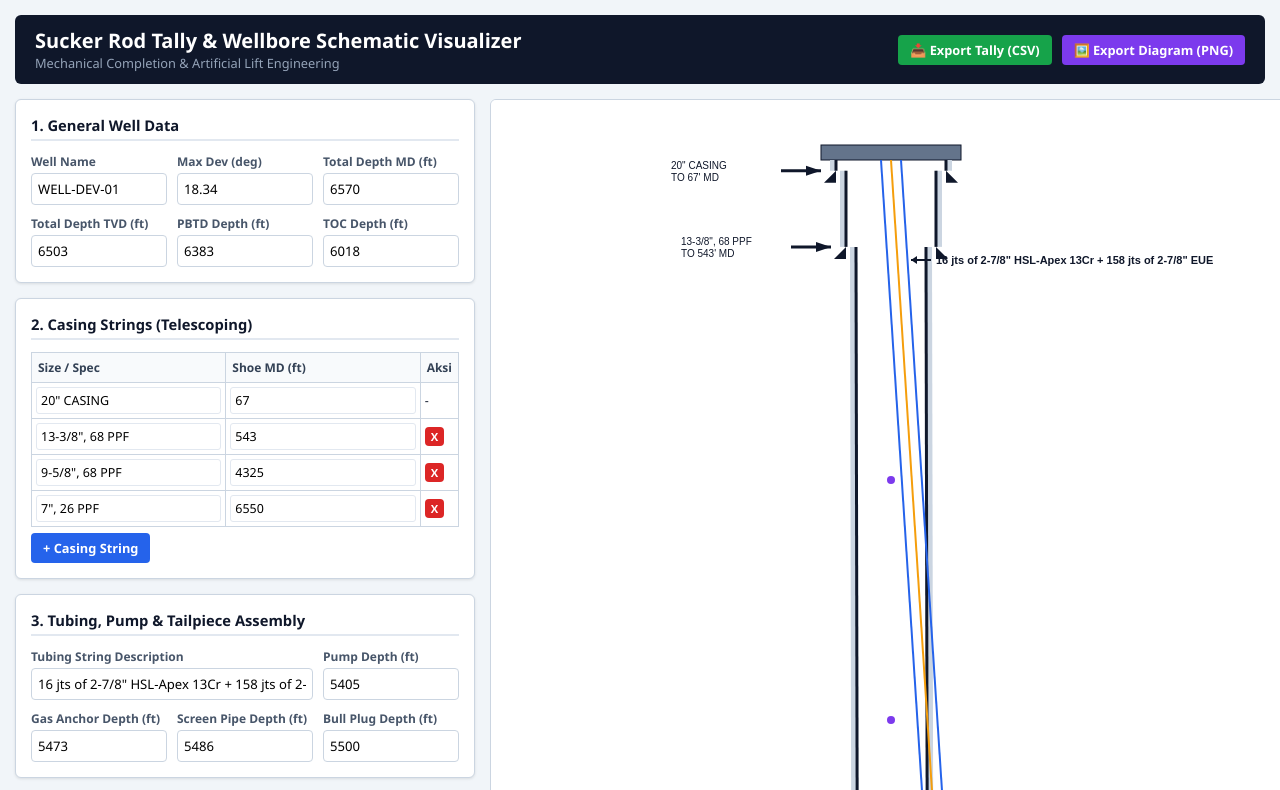
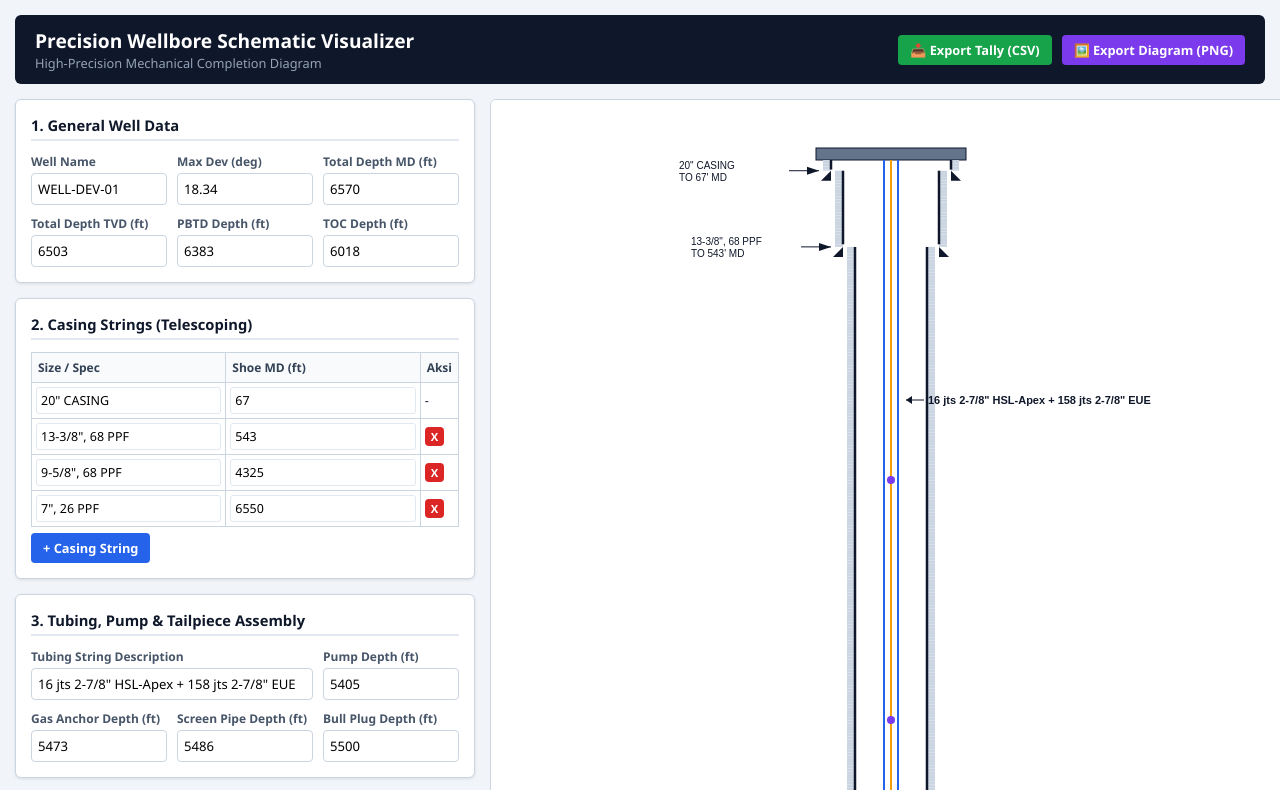
Before and after one commit to hamdanipetroleum-ai/SRP-Tally, a plain HTML site: page index.html in a window 1280 px wide. Shown: the top 790 px of the page. Drawn offline with Linux system fonts and the light colour scheme.

Commit message:
Update title and content in index.html

```diff
--- a/index.html
+++ b/index.html
@@ -3,7 +3,7 @@
 <head>
     <meta charset="UTF-8">
     <meta name="viewport" content="width=device-width, initial-scale=1.0">
-    <title>Professional Wellbore Schematic & Sucker Rod Tally Generator</title>
+    <title>Precision Wellbore Schematic & Sucker Rod Visualizer</title>
     <style>
         :root {
             --primary-color: #0f172a;
@@ -41,7 +41,7 @@
         }
 
         .header-title h1 {
-            font-size: 1.25rem;
+            font-size: 1.2rem;
         }
 
         .header-title p {
@@ -180,8 +180,8 @@
 
     <header>
         <div class="header-title">
-            <h1>Sucker Rod Tally & Wellbore Schematic Visualizer</h1>
-            <p>Mechanical Completion & Artificial Lift Engineering</p>
+            <h1>Precision Wellbore Schematic Visualizer</h1>
+            <p>High-Precision Mechanical Completion Diagram</p>
         </div>
         <div class="header-actions">
             <button class="btn btn-success" onclick="exportTallyCSV()">📥 Export Tally (CSV)</button>
@@ -190,7 +190,7 @@
     </header>
 
     <div class="container">
-        <!-- SEKTOR INPUT DATA (KIRI) -->
+        <!-- FORM INPUT DATA -->
         <div class="left-panel">
 
             <div class="card">
@@ -264,7 +264,7 @@
                 <div class="form-grid">
                     <div class="form-group" style="grid-column: span 2;">
                         <label>Tubing String Description</label>
-                        <input type="text" id="tubingDesc" value="16 jts of 2-7/8&quot; HSL-Apex 13Cr + 158 jts of 2-7/8&quot; EUE">
+                        <input type="text" id="tubingDesc" value="16 jts 2-7/8&quot; HSL-Apex + 158 jts 2-7/8&quot; EUE">
                     </div>
                     <div class="form-group">
                         <label>Pump Depth (ft)</label>
@@ -346,7 +346,7 @@
                         <tr>
                             <td><input type="text" class="int-label" value="DST#2: 5678'-5692' MD"></td>
                             <td><input type="number" class="int-top" value="5678" onchange="renderWellSchema()"></td>
-                            <td><input type="number" class="int-btm" value="5692" onchange="renderWellSchema()"></td>
+                            <td><input type="number" class="int-btm" value="5678" onchange="renderWellSchema()"></td>
                             <td><button class="btn btn-danger" onclick="removeRow(this)">X</button></td>
                         </tr>
                         <tr>
@@ -362,7 +362,7 @@
 
         </div>
 
-        <!-- SEKTOR CANVAS DIAGRAM (KANAN) -->
+        <!-- SEKTOR CANVAS DIAGRAM -->
         <div class="right-panel">
             <div class="canvas-container">
                 <canvas id="wellCanvas" width="850" height="1200"></canvas>
@@ -464,6 +464,7 @@
                 totalRodLen += len;
             });
 
+            // FUNGSI PERSAMAAN KONTINU TRAJEKTORI SUMUR
             function getCoord(md) {
                 const kickOffMD = 4300;
                 const devAngle = 18.34 * Math.PI / 180;
@@ -482,64 +483,93 @@
                 }
             }
 
-            // Surface Hatch
+            // 1. SURFACE CELLAR
             let surfacePt = getCoord(0);
             ctx.fillStyle = '#64748b';
-            ctx.fillRect(surfacePt.x - 70, surfacePt.y - 15, 140, 15);
+            ctx.fillRect(surfacePt.x - 75, surfacePt.y - 12, 150, 12);
             ctx.strokeStyle = '#0f172a';
-            ctx.strokeRect(surfacePt.x - 70, surfacePt.y - 15, 140, 15);
+            ctx.strokeRect(surfacePt.x - 75, surfacePt.y - 12, 150, 12);
 
-            // Casings & Cement
-            const csgWidths = [110, 90, 70, 50];
+            // 2. CASING STRINGS (PRESISI KONSENTRIS & SEMEN)
+            const csgWidths = [120, 96, 72, 48]; // Radius Casing Presisi
             casings.forEach((csg, idx) => {
-                let w = csgWidths[idx] || (50 - idx * 5);
-                let pStart = getCoord(idx === 0 ? 0 : casings[idx-1].depth);
-                let pEnd = getCoord(csg.depth);
+                let w = csgWidths[idx] || (48 - idx * 4);
+                let topMD = idx === 0 ? 0 : casings[idx-1].depth;
+                let btmMD = csg.depth;
 
+                // Polygon Semen di Luar Dinding Casing
                 ctx.fillStyle = '#cbd5e1';
+                for (let m = topMD; m <= btmMD; m += 20) {
+                    let pt1 = getCoord(m);
+                    let pt2 = getCoord(Math.min(m + 20, btmMD));
+                    let cementW = 8;
+
+                    // Sisi Kiri
+                    ctx.beginPath();
+                    ctx.moveTo(pt1.x - w/2 - cementW, pt1.y);
+                    ctx.lineTo(pt2.x - w/2 - cementW, pt2.y);
+                    ctx.lineTo(pt2.x - w/2, pt2.y);
+                    ctx.lineTo(pt1.x - w/2, pt1.y);
+                    ctx.fill();
+
+                    // Sisi Kanan
+                    ctx.beginPath();
+                    ctx.moveTo(pt1.x + w/2 + cementW, pt1.y);
+                    ctx.lineTo(pt2.x + w/2 + cementW, pt2.y);
+                    ctx.lineTo(pt2.x + w/2, pt2.y);
+                    ctx.lineTo(pt1.x + w/2, pt1.y);
+                    ctx.fill();
+                }
+
+                // Dinding Casing (Garis Hitam Tegas)
+                ctx.lineWidth = 2.5;
+                ctx.strokeStyle = '#0f172a';
+
+                // Dinding Kiri
                 ctx.beginPath();
-                ctx.moveTo(pStart.x - w/2 - 6, pStart.y);
-                ctx.lineTo(pEnd.x - w/2 - 6, pEnd.y);
-                ctx.lineTo(pEnd.x - w/2, pEnd.y);
-                ctx.lineTo(pStart.x - w/2, pStart.y);
+                for (let m = topMD; m <= btmMD; m += 20) {
+                    let pt = getCoord(m);
+                    let x = pt.x - w/2 * Math.cos(pt.angle);
+                    let y = pt.y + w/2 * Math.sin(pt.angle);
+                    if (m === topMD) ctx.moveTo(x, y); else ctx.lineTo(x, y);
+                }
+                ctx.stroke();
+
+                // Dinding Kanan
+                ctx.beginPath();
+                for (let m = topMD; m <= btmMD; m += 20) {
+                    let pt = getCoord(m);
+                    let x = pt.x + w/2 * Math.cos(pt.angle);
+                    let y = pt.y - w/2 * Math.sin(pt.angle);
+                    if (m === topMD) ctx.moveTo(x, y); else ctx.lineTo(x, y);
+                }
+                ctx.stroke();
+
+                // Casing Shoe (Sepatu Casing Segitiga Presisi)
+                let pShoe = getCoord(btmMD);
+                ctx.fillStyle = '#0f172a';
+
+                ctx.beginPath();
+                ctx.moveTo(pShoe.x - w/2, pShoe.y);
+                ctx.lineTo(pShoe.x - w/2 - 10, pShoe.y + 10);
+                ctx.lineTo(pShoe.x - w/2, pShoe.y + 10);
                 ctx.fill();
 
                 ctx.beginPath();
-                ctx.moveTo(pStart.x + w/2 + 6, pStart.y);
-                ctx.lineTo(pEnd.x + w/2 + 6, pEnd.y);
-                ctx.lineTo(pEnd.x + w/2, pEnd.y);
-                ctx.lineTo(pStart.x + w/2, pStart.y);
+                ctx.moveTo(pShoe.x + w/2, pShoe.y);
+                ctx.lineTo(pShoe.x + w/2 + 10, pShoe.y + 10);
+                ctx.lineTo(pShoe.x + w/2, pShoe.y + 10);
                 ctx.fill();
 
-                ctx.lineWidth = 3;
-                ctx.strokeStyle = '#0f172a';
-                [-w/2, w/2].forEach(side => {
-                    ctx.beginPath();
-                    ctx.moveTo(pStart.x + side, pStart.y);
-                    ctx.lineTo(pEnd.x + side, pEnd.y);
-                    ctx.stroke();
-                });
-
-                ctx.fillStyle = '#0f172a';
-                ctx.beginPath();
-                ctx.moveTo(pEnd.x - w/2, pEnd.y);
-                ctx.lineTo(pEnd.x - w/2 - 12, pEnd.y + 12);
-                ctx.lineTo(pEnd.x - w/2, pEnd.y + 12);
-                ctx.fill();
-
-                ctx.beginPath();
-                ctx.moveTo(pEnd.x + w/2, pEnd.y);
-                ctx.lineTo(pEnd.x + w/2 + 12, pEnd.y + 12);
-                ctx.lineTo(pEnd.x + w/2, pEnd.y + 12);
-                ctx.fill();
-
-                drawLeftArrow(pEnd.x - w/2 - 15, pEnd.y, `${csg.spec}\nTO ${csg.depth}' MD`);
+                // Label Kiri Casing
+                drawLeftArrow(pShoe.x - w/2 - 12, pShoe.y, `${csg.spec}\nTO ${csg.depth}' MD`);
             });
 
-            // TOC & EZBP
+            // 3. TOP OF CEMENT (TOC) & EZBP
             if (tocDepth > 0) {
                 let tocPt = getCoord(tocDepth);
-                ctx.fillStyle = '#94a3b8';
+                ctx.fillStyle = '#64748b';
+                ctx.font = '11px sans-serif';
                 ctx.fillText(`TOC at ${tocDepth}' MD`, tocPt.x + 35, tocPt.y);
             }
 
@@ -556,55 +586,71 @@
                 ctx.fillText(`EZBP at ${ezbpDepth}' MD`, ezbpPt.x + 35, ezbpPt.y + 12);
             }
 
-            // Intervals
+            // 4. INTERVAL PERFORASI (DST) PAS DI DINDING CASING 7"
             intervals.forEach(interval => {
                 let pTop = getCoord(interval.top);
                 ctx.strokeStyle = '#16a34a';
                 ctx.lineWidth = 2;
+
+                const csgProdRadius = 24; // Half of 7" casing visual width
                 for (let yMD = interval.top; yMD <= interval.btm; yMD += 4) {
                     let pt = getCoord(yMD);
                     ctx.beginPath();
-                    ctx.moveTo(pt.x - 28, pt.y);
-                    ctx.lineTo(pt.x - 22, pt.y);
-                    ctx.moveTo(pt.x + 22, pt.y);
-                    ctx.lineTo(pt.x + 28, pt.y);
+                    // Slit Kiri & Kanan
+                    ctx.moveTo(pt.x - csgProdRadius - 5, pt.y);
+                    ctx.lineTo(pt.x - csgProdRadius + 3, pt.y);
+                    ctx.moveTo(pt.x + csgProdRadius - 3, pt.y);
+                    ctx.lineTo(pt.x + csgProdRadius + 5, pt.y);
                     ctx.stroke();
                 }
 
                 ctx.fillStyle = '#16a34a';
                 ctx.font = 'bold 11px sans-serif';
-                ctx.fillText(interval.label, pTop.x - 300, pTop.y + 5);
+                ctx.fillText(interval.label, pTop.x - 300, pTop.y + 4);
             });
 
-            // Packer
+            // 5. PACKER PRESISI
             if (packerDepth > 0) {
                 let packPt = getCoord(packerDepth);
                 ctx.fillStyle = '#0f172a';
-                ctx.fillRect(packPt.x - 24, packPt.y - 8, 8, 16);
-                ctx.fillRect(packPt.x + 16, packPt.y - 8, 8, 16);
+                ctx.fillRect(packPt.x - 23, packPt.y - 8, 10, 16);
+                ctx.fillRect(packPt.x + 13, packPt.y - 8, 10, 16);
                 drawRightArrow(packPt.x + 25, packPt.y, `VTA Packer at ${packerDepth}' MD`, '#2563eb');
             }
 
-            // Tubing String
-            let pTubStart = getCoord(0);
-            let pTubEnd = getCoord(pumpDepth);
+            // 6. TUBING STRING (PRESISI TERKONEKSI KE POMPA)
             ctx.lineWidth = 2;
             ctx.strokeStyle = '#2563eb';
-            [-10, 10].forEach(side => {
-                ctx.beginPath();
-                ctx.moveTo(pTubStart.x + side, pTubStart.y);
-                ctx.lineTo(pTubEnd.x + side, pTubEnd.y);
-                ctx.stroke();
-            });
-            drawRightArrow(pTubStart.x + 20, pTubStart.y + 100, document.getElementById('tubingDesc').value);
+            const tubRadius = 7; // Radius Tubing 2-7/8"
 
-            // Sucker Rod & Roller Guides
-            let pRodEnd = getCoord(totalRodLen);
+            ctx.beginPath();
+            for (let m = 0; m <= pumpDepth; m += 20) {
+                let pt = getCoord(m);
+                if (m === 0) ctx.moveTo(pt.x - tubRadius, pt.y);
+                else ctx.lineTo(pt.x - tubRadius, pt.y);
+            }
+            ctx.stroke();
+
+            ctx.beginPath();
+            for (let m = 0; m <= pumpDepth; m += 20) {
+                let pt = getCoord(m);
+                if (m === 0) ctx.moveTo(pt.x + tubRadius, pt.y);
+                else ctx.lineTo(pt.x + tubRadius, pt.y);
+            }
+            ctx.stroke();
+
+            let pTubMid = getCoord(1500);
+            drawRightArrow(pTubMid.x + 15, pTubMid.y, document.getElementById('tubingDesc').value);
+
+            // 7. SUCKER ROD & ROLLER GUIDES
             ctx.lineWidth = 2;
             ctx.strokeStyle = '#f59e0b';
             ctx.beginPath();
-            ctx.moveTo(pTubStart.x, pTubStart.y);
-            ctx.lineTo(pRodEnd.x, pRodEnd.y);
+            for (let m = 0; m <= totalRodLen; m += 20) {
+                let pt = getCoord(m);
+                if (m === 0) ctx.moveTo(pt.x, pt.y);
+                else ctx.lineTo(pt.x, pt.y);
+            }
             ctx.stroke();
 
             rollerGuides.forEach(rgMD => {
@@ -615,49 +661,52 @@
                 ctx.fill();
             });
 
-            // Pump, Gas Anchor, Screen Pipe, Bull Plug
+            // 8. INSERT PUMP & TAILPIECE ASSEMBLY
             let pPump = getCoord(pumpDepth);
             ctx.fillStyle = '#dc2626';
-            ctx.fillRect(pPump.x - 8, pPump.y, 16, 25);
+            ctx.fillRect(pPump.x - 9, pPump.y, 18, 24);
             ctx.fillStyle = '#ffffff';
-            ctx.font = 'bold 9px sans-serif';
-            ctx.fillText('PUMP', pPump.x - 13, pPump.y + 15);
-            drawRightArrow(pPump.x + 20, pPump.y + 10, `Insert Pump at ${pumpDepth}' MD`, '#2563eb');
+            ctx.font = 'bold 8px sans-serif';
+            ctx.fillText('PUMP', pPump.x - 12, pPump.y + 15);
+            drawRightArrow(pPump.x + 18, pPump.y + 10, `Insert Pump at ${pumpDepth}' MD`, '#2563eb');
 
+            // Gas Anchor
             let pGA = getCoord(gasAnchorDepth);
             ctx.strokeStyle = '#0f172a';
             ctx.lineWidth = 3;
             ctx.beginPath();
-            ctx.moveTo(pPump.x, pPump.y + 25);
+            ctx.moveTo(pPump.x, pPump.y + 24);
             ctx.lineTo(pGA.x, pGA.y);
             ctx.stroke();
-            drawRightArrow(pGA.x + 20, pGA.y, `Gas Anchor ${gasAnchorDepth}' MD`, '#2563eb');
+            drawRightArrow(pGA.x + 18, pGA.y, `Gas Anchor ${gasAnchorDepth}' MD`, '#2563eb');
 
+            // Screen Pipe
             let pScreen = getCoord(screenPipeDepth);
             ctx.fillStyle = '#ffffff';
             ctx.strokeStyle = '#0f172a';
-            ctx.lineWidth = 1;
-            ctx.fillRect(pScreen.x - 6, pGA.y, 12, pScreen.y - pGA.y);
-            ctx.strokeRect(pScreen.x - 6, pGA.y, 12, pScreen.y - pGA.y);
-            drawRightArrow(pScreen.x + 20, pScreen.y, `Screen Pipe ${screenPipeDepth}' MD`, '#2563eb');
+            ctx.lineWidth = 1.5;
+            ctx.fillRect(pScreen.x - 5, pGA.y, 10, pScreen.y - pGA.y);
+            ctx.strokeRect(pScreen.x - 5, pGA.y, 10, pScreen.y - pGA.y);
+            drawRightArrow(pScreen.x + 18, pScreen.y, `Screen Pipe ${screenPipeDepth}' MD`, '#2563eb');
 
+            // Bull Plug
             let pBull = getCoord(bullPlugDepth);
             ctx.fillStyle = '#dc2626';
             ctx.beginPath();
-            ctx.moveTo(pBull.x - 8, pScreen.y);
-            ctx.lineTo(pBull.x + 8, pScreen.y);
+            ctx.moveTo(pBull.x - 7, pScreen.y);
+            ctx.lineTo(pBull.x + 7, pScreen.y);
             ctx.lineTo(pBull.x, pBull.y + 8);
             ctx.closePath();
             ctx.fill();
-            drawRightArrow(pBull.x + 20, pBull.y, `Bull Plug at ${bullPlugDepth}' MD`, '#2563eb');
+            drawRightArrow(pBull.x + 18, pBull.y, `Bull Plug at ${bullPlugDepth}' MD`, '#2563eb');
 
-            // Footer Depths
+            // 9. FOOTER DEPTHS
             let pPBTD = getCoord(pbtdDepth);
             ctx.strokeStyle = '#0f172a';
             ctx.setLineDash([4, 4]);
             ctx.beginPath();
-            ctx.moveTo(pPBTD.x - 25, pPBTD.y);
-            ctx.lineTo(pPBTD.x + 25, pPBTD.y);
+            ctx.moveTo(pPBTD.x - 24, pPBTD.y);
+            ctx.lineTo(pPBTD.x + 24, pPBTD.y);
             ctx.stroke();
             ctx.setLineDash([]);
             ctx.fillStyle = '#0f172a';
@@ -672,32 +721,36 @@
 
         function drawLeftArrow(x, y, text) {
             ctx.fillStyle = '#0f172a';
+            ctx.strokeStyle = '#0f172a';
+            ctx.lineWidth = 1;
             ctx.font = '10px sans-serif';
+
             ctx.beginPath();
             ctx.moveTo(x, y);
-            ctx.lineTo(x - 15, y - 5);
-            ctx.lineTo(x - 15, y + 5);
+            ctx.lineTo(x - 12, y - 4);
+            ctx.lineTo(x - 12, y + 4);
             ctx.fill();
 
             ctx.beginPath();
             ctx.moveTo(x, y);
-            ctx.lineTo(x - 40, y);
+            ctx.lineTo(x - 30, y);
             ctx.stroke();
 
             let lines = text.split('\n');
             lines.forEach((line, i) => {
-                ctx.fillText(line, x - 150, y - 2 + (i * 12));
+                ctx.fillText(line, x - 140, y - 2 + (i * 12));
             });
         }
 
         function drawRightArrow(x, y, text, color = '#0f172a') {
             ctx.fillStyle = color;
             ctx.strokeStyle = color;
+            ctx.lineWidth = 1;
             ctx.font = 'bold 11px sans-serif';
 
             ctx.beginPath();
             ctx.moveTo(x, y);
-            ctx.lineTo(x + 20, y);
+            ctx.lineTo(x + 18, y);
             ctx.stroke();
 
             ctx.beginPath();
@@ -706,7 +759,7 @@
             ctx.lineTo(x + 6, y + 4);
             ctx.fill();
 
-            ctx.fillText(text, x + 25, y + 4);
+            ctx.fillText(text, x + 22, y + 4);
         }
 
         function exportTallyCSV() {
```
